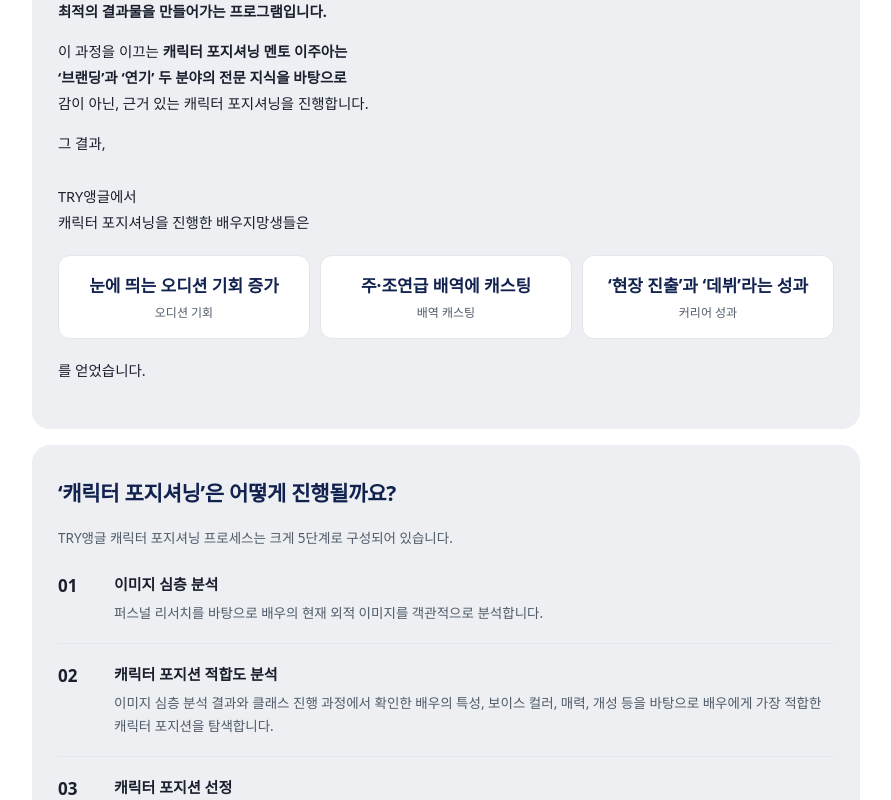
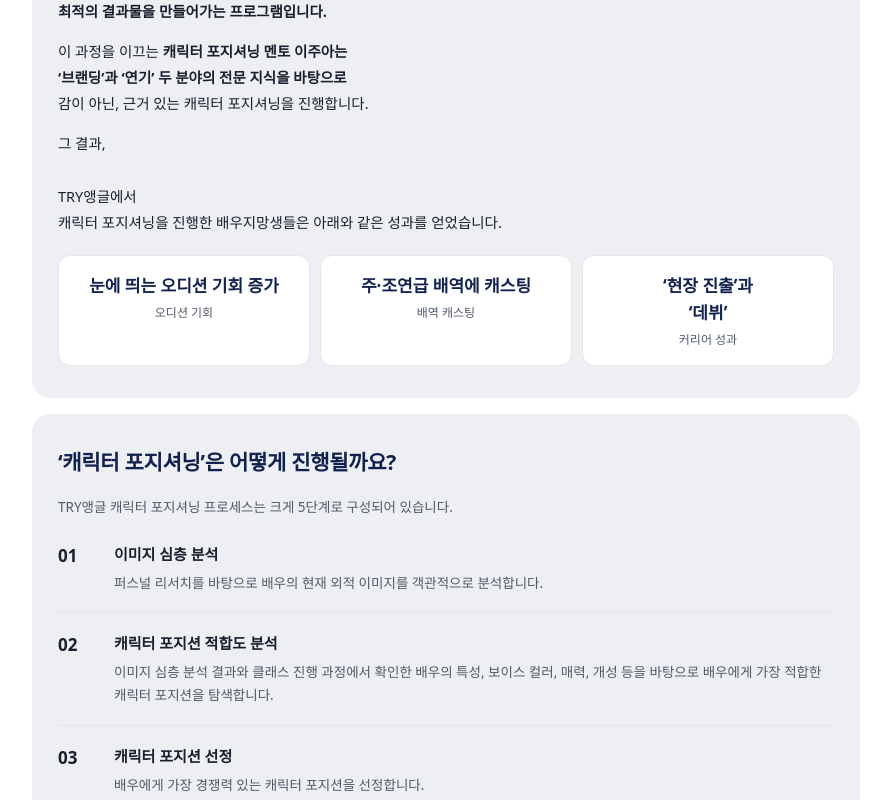
Before and after one commit to tkddnjs2959-lab/tryangle-homepage, a Next.js app: page / in a window 1280 px wide. Shown: the part 1000-1800 px from the top of the page, without its empty margins (194-1085 px from the left). Built offline with nearby package versions, Linux system fonts and the light colour scheme.

Commit message:
메인페이지 성과 문구 추가 수정

```diff
--- a/src/app/page.tsx
+++ b/src/app/page.tsx
@@ -126,7 +126,7 @@ export default function Home() {
             <br />
             TRY앵글에서
             <br />
-            캐릭터 포지셔닝을 진행한 배우지망생들은
+            캐릭터 포지셔닝을 진행한 배우지망생들은 아래와 같은 성과를 얻었습니다.
             <br />
           </p>
 
@@ -140,13 +140,14 @@ export default function Home() {
               <span>배역 캐스팅</span>
             </div>
             <div className={styles.stat}>
-              <b>‘현장 진출’과 ‘데뷔’라는 성과</b>
+              <b>
+                ‘현장 진출’과
+                <br />
+                ‘데뷔’
+              </b>
               <span>커리어 성과</span>
             </div>
           </div>
-          <p className={styles.body} style={{ marginTop: 18 }}>
-            를 얻었습니다.
-          </p>
         </section>
 
         <section className={styles.sheet}>
@@ -170,6 +171,9 @@ export default function Home() {
           </ol>
 
           <div className={styles.callout}>
+            💡본 프로그램은 소수 정예로 운영됩니다.
+            <br />
+            <br />
             배우 한 분 한 분을 깊이 있게 분석하고,
             <br />
             완성도 높은 캐릭터 포지셔닝을 제공하기 위해
```
